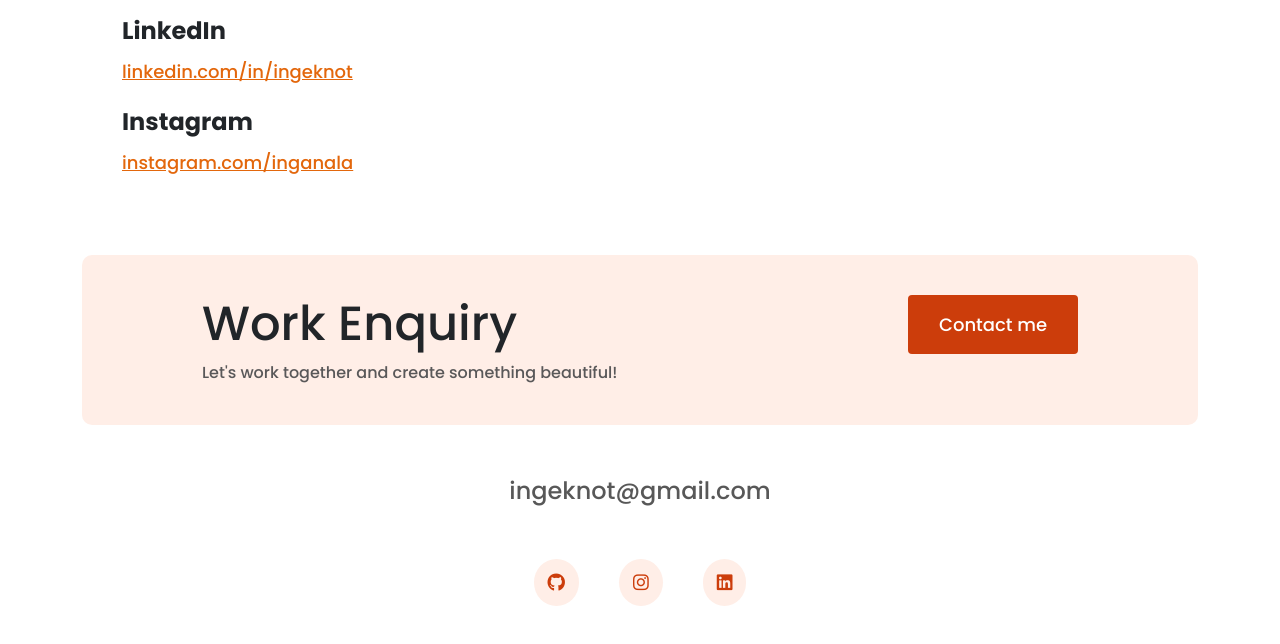
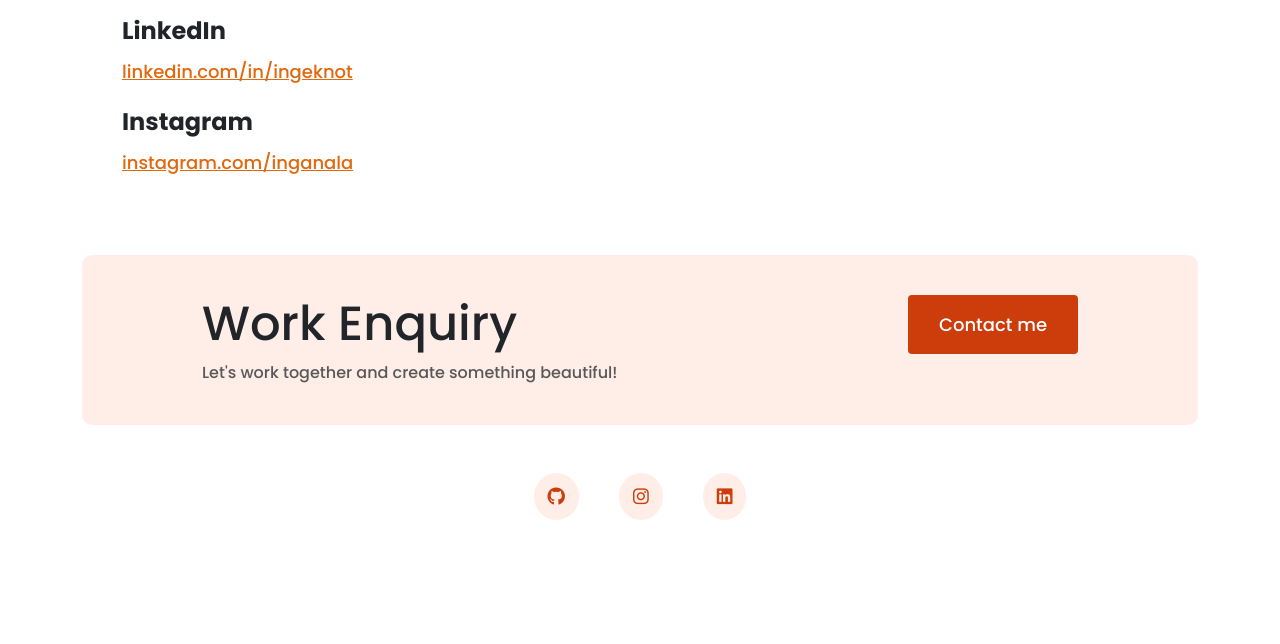
Before and after one commit to ingekn/Responsive-Portfolio, a plain HTML site: page contact.html in a window 1280 px wide. Shown: the part 362-1006 px from the top of the page. After the commit the page ends 942 px from the top, so only its background shows below. Drawn offline with nearby package versions, Linux system fonts and the light colour scheme.

Commit message:
Removed redundant info

```diff
--- a/contact.html
+++ b/contact.html
@@ -127,9 +127,7 @@
             >
           </div>
         </div>
-        <a href="mailto:ingeknot@gmail.com" target="_blank" class="email-link"
-          >ingeknot@gmail.com</a
-        >
+
         <div class="social-links d-flex justify-content-center">
           <a href="https://github.com/ingekn/" target="_blank"
             ><i class="fa-brands fa-github"></i
```
